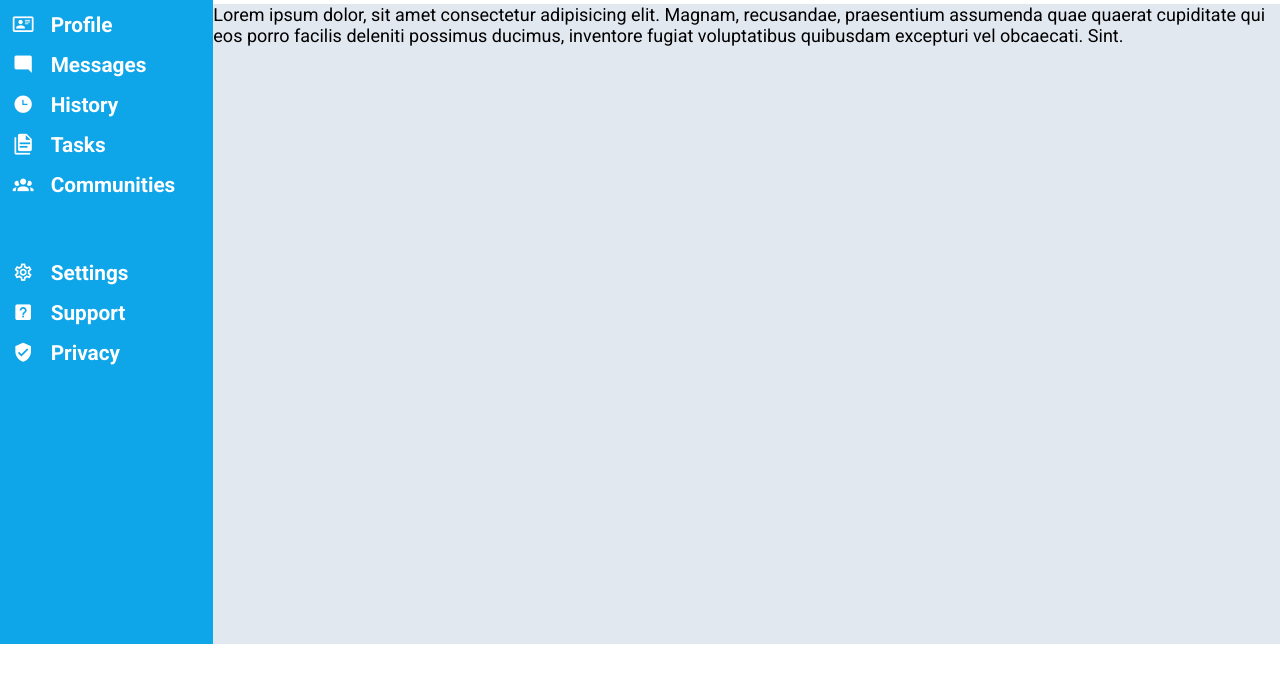
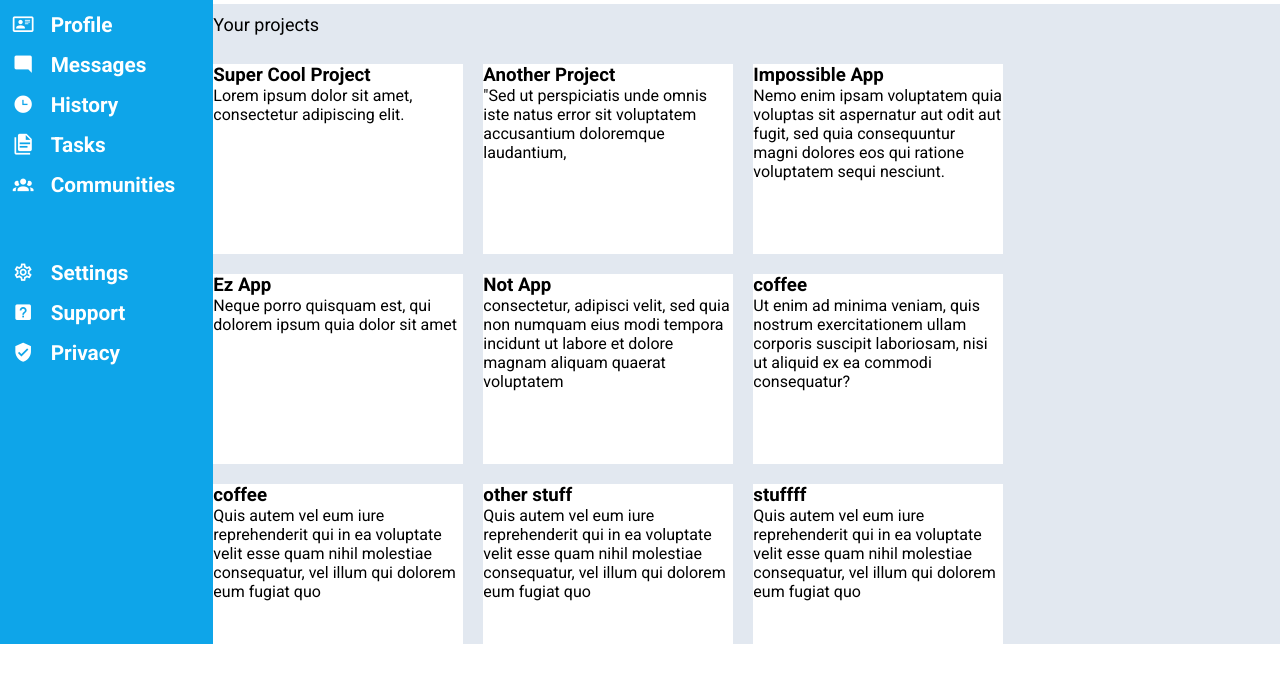
Before and after one commit to pkrzysiekk/odin-admin-dashboard, a website: page index.html in a window 1280 px wide. Shown: the part 156-830 px from the top of the page. Before the commit the page ends 800 px from the top, so only its background shows below. Drawn offline with Linux system fonts and the light colour scheme.

Commit message:
Add main grid with cards with dummy context

```diff
--- a/index.html
+++ b/index.html
@@ -52,7 +52,20 @@
         </div>
     </header>
     <main>
-        <p>Lorem ipsum dolor, sit amet consectetur adipisicing elit. Magnam, recusandae, praesentium assumenda quae quaerat cupiditate qui eos porro facilis deleniti possimus ducimus, inventore fugiat voluptatibus quibusdam excepturi vel obcaecati. Sint.</p>
+        <p>Your projects</p>
+        <main-container>
+            <div class="card"><h3>Super Cool Project</h3> <p>
+                Lorem ipsum dolor sit amet, consectetur adipiscing elit.
+            </p></div>
+            <div class="card"><h3>Another Project</h3> <p>"Sed ut perspiciatis unde omnis iste natus error sit voluptatem accusantium doloremque laudantium,</p></div>
+            <div class="card"><h3>Impossible App</h3><p>Nemo enim ipsam voluptatem quia voluptas sit aspernatur aut odit aut fugit, sed quia consequuntur magni dolores eos qui ratione voluptatem sequi nesciunt. </p></div>
+            <div class="card"><h3>Ez App</h3><p>Neque porro quisquam est, qui dolorem ipsum quia dolor sit amet</p></div>
+            <div class="card"><h3>Not App</h3><p>consectetur, adipisci velit, sed quia non numquam eius modi tempora incidunt ut labore et dolore magnam aliquam quaerat voluptatem</p></div>
+            <div class="card"><h3>coffee</h3><p>Ut enim ad minima veniam, quis nostrum exercitationem ullam corporis suscipit laboriosam, nisi ut aliquid ex ea commodi consequatur?</p></div>
+            <div class="card"><h3>coffee</h3><p>Quis autem vel eum iure reprehenderit qui in ea voluptate velit esse quam nihil molestiae consequatur, vel illum qui dolorem eum fugiat quo </p></div>
+            <div class="card"><h3>other stuff</h3><p>Quis autem vel eum iure reprehenderit qui in ea voluptate velit esse quam nihil molestiae consequatur, vel illum qui dolorem eum fugiat quo </p></div>
+            <div class="card"><h3>stuffff</h3><p>Quis autem vel eum iure reprehenderit qui in ea voluptate velit esse quam nihil molestiae consequatur, vel illum qui dolorem eum fugiat quo </p></div>
+        </main-container>
     </main>
 </grid-container>
 </body>
--- a/style.css
+++ b/style.css
@@ -143,3 +143,27 @@ input[type="text"]:focus{
 
 
 }
+.card{
+    background-color: #ffffff;
+    height: 190px;
+    width: 250px;
+    text-align: start;
+    font-size: 1rem;
+
+}
+main{
+    display: grid;
+    grid-template-columns: 3.5fr  1fr;
+    grid-template-rows: 5vh 1fr 1fr;
+    gap: 20px;
+}
+main p{
+   align-self:center ;
+}
+main-container{
+    display: grid;
+    grid-column: 1/2 ;
+    grid-template-columns: repeat(auto-fit,250px);
+    justify-items: center;
+    gap: 20px;
+}
```
